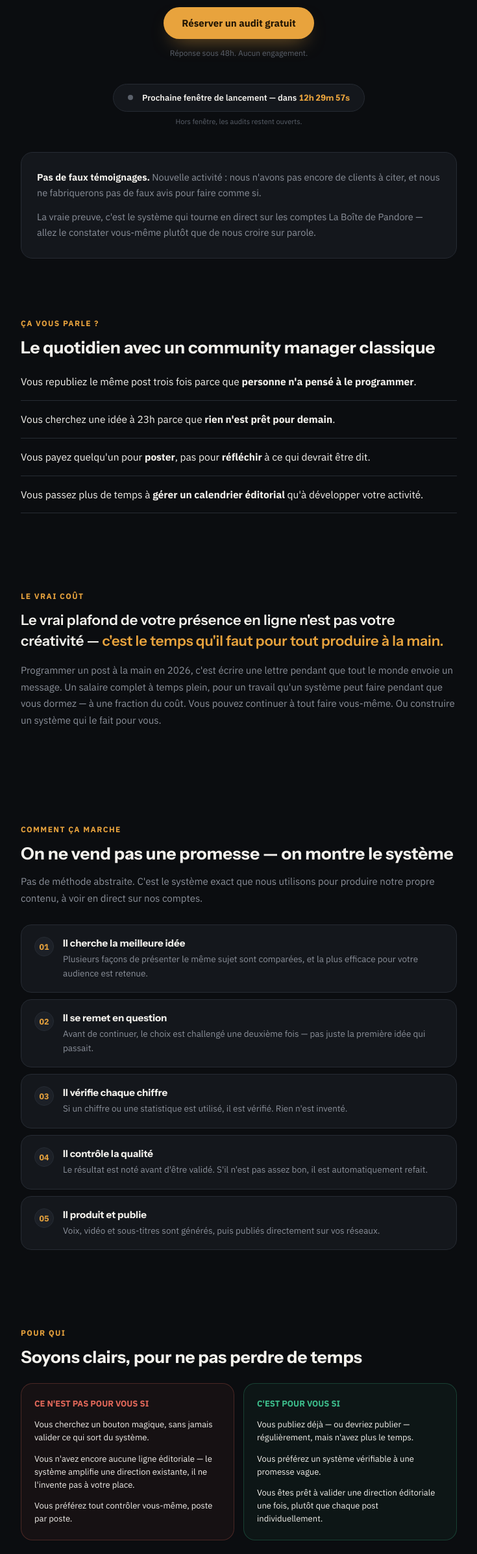
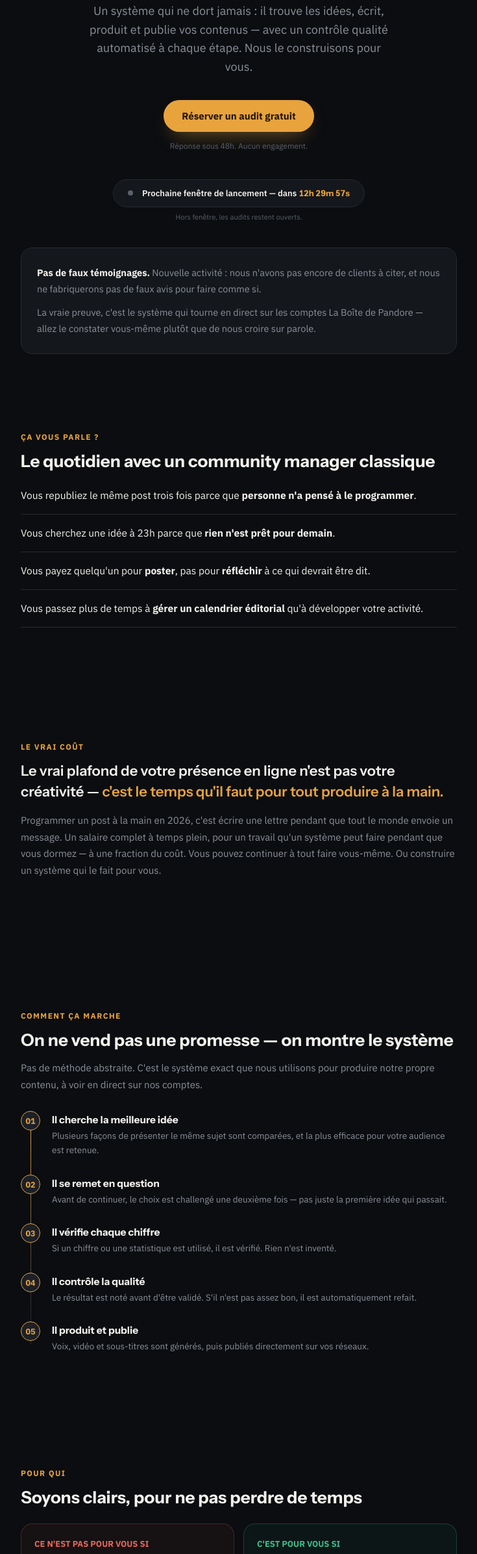
Before and after one commit to Nkonshu/la-boite-de-pandore-compose, a website: page public/index.html in a window 1280 px wide. Shown: the part 408-2800 px from the top of the page at 65% size, without its empty margins (272-1007 px from the left). Drawn offline with Linux system fonts and the light colour scheme.

Commit message:
feat: refonte visuelle sur les tendances 2026 (typographie oversized, espace genereux, timeline, apparition au defilement)
Titre du hero agrandi (54px, tendance "oversized type"), respiration
des sections augmentee, la liste "comment ca marche" devient une
vraie timeline avec ligne de connexion plutot que des cartes empilees,
icones check/croix sur les cartes de qualification, apparition
progressive au defilement (respecte prefers-reduced-motion).

```diff
--- a/public/index.html
+++ b/public/index.html
@@ -36,8 +36,15 @@
   .num { font-variant-numeric: tabular-nums; }
 
   .wrap { max-width: 720px; margin: 0 auto; padding: 0 24px; }
-  section { padding: 60px 0; }
+  section { padding: 88px 0; }
   .eyebrow { font-size: 12px; font-weight: 700; letter-spacing: 0.12em; text-transform: uppercase; color: var(--accent); margin-bottom: 14px; }
+
+  /* Apparition au défilement — désactivée si l'utilisateur préfère moins de mouvement */
+  .reveal { opacity: 0; transform: translateY(18px); transition: opacity 0.7s ease, transform 0.7s ease; }
+  .reveal.is-visible { opacity: 1; transform: translateY(0); }
+  @media (prefers-reduced-motion: reduce) {
+    .reveal { opacity: 1; transform: none; transition: none; }
+  }
 
   .glow {
     position: fixed; inset: 0; z-index: 0; pointer-events: none;
@@ -46,15 +53,15 @@
   main { position: relative; z-index: 1; }
 
   /* Hero */
-  .hero { padding: 80px 0 40px; text-align: center; }
-  .mark { width: 56px; height: 56px; margin: 0 auto 28px; position: relative; }
+  .hero { padding: 96px 0 44px; text-align: center; }
+  .mark { width: 60px; height: 60px; margin: 0 auto 32px; position: relative; }
   .mark-ring { position: absolute; inset: 0; border-radius: 999px; border: 2px solid var(--accent); }
   .mark-ring::after { content:''; position:absolute; inset: -6px; border-radius: 999px; border: 1px solid rgba(232,163,61,0.3); }
-  .mark-dot { position: absolute; inset: 0; margin: auto; width: 8px; height: 8px; border-radius: 999px; background: var(--accent); box-shadow: 0 0 18px 4px rgba(232,163,61,0.6); }
+  .mark-dot { position: absolute; inset: 0; margin: auto; width: 9px; height: 9px; border-radius: 999px; background: var(--accent); box-shadow: 0 0 20px 5px rgba(232,163,61,0.65); }
 
-  h1.hero-title { font-size: 40px; font-weight: 700; line-height: 1.15; letter-spacing: -0.01em; margin-bottom: 18px; }
+  h1.hero-title { font-size: 54px; font-weight: 700; line-height: 1.06; letter-spacing: -0.025em; margin-bottom: 22px; }
   h1.hero-title span { color: var(--accent); }
-  .hero-sub { font-size: 17px; color: var(--mute); max-width: 480px; margin: 0 auto 34px; line-height: 1.6; }
+  .hero-sub { font-size: 18px; color: var(--mute); max-width: 480px; margin: 0 auto 36px; line-height: 1.6; }
 
   .cta {
     display: inline-flex; align-items: center; gap: 10px; justify-content: center;
@@ -108,10 +115,18 @@
   .section-title { font-size: 26px; font-weight: 700; margin-bottom: 14px; }
   .section-body { color: var(--mute); font-size: 15px; line-height: 1.7; margin-bottom: 28px; }
 
-  .layers { display: flex; flex-direction: column; gap: 10px; }
-  .layer { display: flex; gap: 14px; align-items: flex-start; background: var(--surface); border: 1px solid var(--border); border-radius: 16px; padding: 18px 20px; }
-  .layer-num { flex-shrink: 0; width: 30px; height: 30px; border-radius: 999px; background: var(--surface-raised); border: 1px solid var(--border); display: flex; align-items: center; justify-content: center; font-weight: 700; font-size: 12.5px; color: var(--accent); }
-  .layer h3 { font-size: 15px; font-weight: 700; margin-bottom: 5px; }
+  .layers { position: relative; display: flex; flex-direction: column; gap: 26px; }
+  .layers::before {
+    content: ''; position: absolute; left: 15px; top: 15px; bottom: 15px; width: 1px;
+    background: linear-gradient(180deg, var(--accent), var(--border) 85%);
+  }
+  .layer { position: relative; padding-left: 48px; }
+  .layer-num {
+    position: absolute; left: 0; top: 0; width: 30px; height: 30px; border-radius: 999px;
+    background: var(--surface-raised); border: 1px solid var(--accent);
+    display: flex; align-items: center; justify-content: center; font-weight: 700; font-size: 12.5px; color: var(--accent);
+  }
+  .layer h3 { font-size: 15.5px; font-weight: 700; margin-bottom: 5px; padding-top: 4px; }
   .layer p { font-size: 13.5px; color: var(--mute); line-height: 1.6; }
 
   /* Qualification */
@@ -123,7 +138,10 @@
   .qual-card.no .qual-title { color: var(--bad); }
   .qual-card.yes .qual-title { color: var(--good); }
   .qual-list { list-style: none; padding: 0; margin: 0; display: flex; flex-direction: column; gap: 12px; }
-  .qual-list li { font-size: 13px; line-height: 1.55; color: var(--text); }
+  .qual-list li { font-size: 13px; line-height: 1.55; color: var(--text); display: flex; gap: 10px; }
+  .qual-list li::before { flex-shrink: 0; font-weight: 700; margin-top: 1px; }
+  .qual-card.no .qual-list li::before { content: '✕'; color: var(--bad); }
+  .qual-card.yes .qual-list li::before { content: '✓'; color: var(--good); }
 
   /* Services */
   .services { display: grid; grid-template-columns: 1fr 1fr; gap: 14px; }
@@ -172,7 +190,8 @@
 
   @media (max-width: 560px) {
     .stat-grid, .services, .qual-grid { grid-template-columns: 1fr; }
-    h1.hero-title { font-size: 32px; }
+    h1.hero-title { font-size: 36px; }
+    section { padding: 64px 0; }
   }
 </style>
 </head>
@@ -199,7 +218,7 @@
     <div class="promo-note" id="promoNote">Audits traités en priorité durant cette fenêtre.</div>
   </div>
 
-  <div class="wrap">
+  <div class="wrap reveal">
     <section style="padding-top: 32px; padding-bottom: 32px;">
       <div class="proof-box">
         <p><strong>Pas de faux témoignages.</strong> Nouvelle activité : nous n'avons pas encore de clients à citer, et nous ne fabriquerons pas de faux avis pour faire comme si.</p>
@@ -208,7 +227,7 @@
     </section>
   </div>
 
-  <div class="wrap">
+  <div class="wrap reveal">
     <section>
       <div class="eyebrow">Ça vous parle ?</div>
       <h2 class="section-title">Le quotidien avec un community manager classique</h2>
@@ -221,7 +240,7 @@
     </section>
   </div>
 
-  <div class="wrap">
+  <div class="wrap reveal">
     <section>
       <div class="eyebrow">Le vrai coût</div>
       <p class="reframe-quote">Le vrai plafond de votre présence en ligne n'est pas votre créativité — <em>c'est le temps qu'il faut pour tout produire à la main.</em></p>
@@ -229,7 +248,7 @@
     </section>
   </div>
 
-  <div class="wrap">
+  <div class="wrap reveal">
     <section>
       <div class="eyebrow">Comment ça marche</div>
       <h2 class="section-title">On ne vend pas une promesse — on montre le système</h2>
@@ -259,7 +278,7 @@
     </section>
   </div>
 
-  <div class="wrap">
+  <div class="wrap reveal">
     <section>
       <div class="eyebrow">Pour qui</div>
       <h2 class="section-title">Soyons clairs, pour ne pas perdre de temps</h2>
@@ -284,7 +303,7 @@
     </section>
   </div>
 
-  <div class="wrap">
+  <div class="wrap reveal">
     <section>
       <div class="eyebrow">Ce qu'on construit pour vous</div>
       <h2 class="section-title">Nos services</h2>
@@ -309,7 +328,7 @@
     </section>
   </div>
 
-  <div class="wrap" id="tarifs">
+  <div class="wrap reveal" id="tarifs">
     <section>
       <div class="eyebrow">Déroulement</div>
       <h2 class="section-title">Comment ça se passe</h2>
@@ -331,7 +350,7 @@
     </section>
   </div>
 
-  <div class="wrap">
+  <div class="wrap reveal">
     <section>
       <div class="eyebrow">Questions fréquentes</div>
       <h2 class="section-title">FAQ</h2>
@@ -360,7 +379,7 @@
     </section>
   </div>
 
-  <div class="wrap">
+  <div class="wrap reveal">
     <section>
       <div class="final-cta">
         <h2>Prêt à voir ce que ça donnerait pour vous ?</h2>
@@ -435,6 +454,21 @@
 
   tick();
   setInterval(tick, 1000);
+
+  // Apparition progressive au défilement.
+  if ('IntersectionObserver' in window) {
+    var observer = new IntersectionObserver(function (entries) {
+      entries.forEach(function (entry) {
+        if (entry.isIntersecting) {
+          entry.target.classList.add('is-visible');
+          observer.unobserve(entry.target);
+        }
+      });
+    }, { threshold: 0.12 });
+    document.querySelectorAll('.reveal').forEach(function (el) { observer.observe(el); });
+  } else {
+    document.querySelectorAll('.reveal').forEach(function (el) { el.classList.add('is-visible'); });
+  }
 })();
 </script>
 </body>
```
